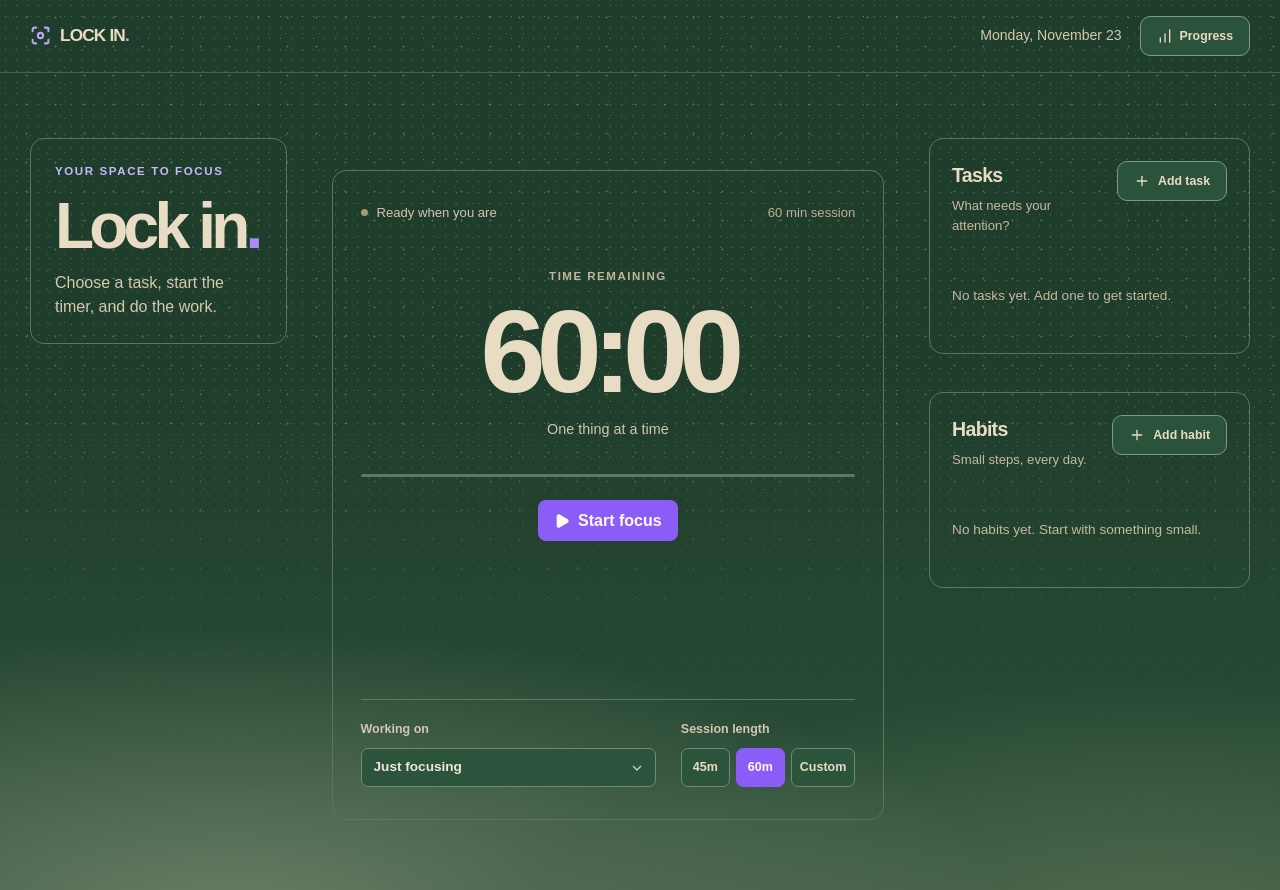
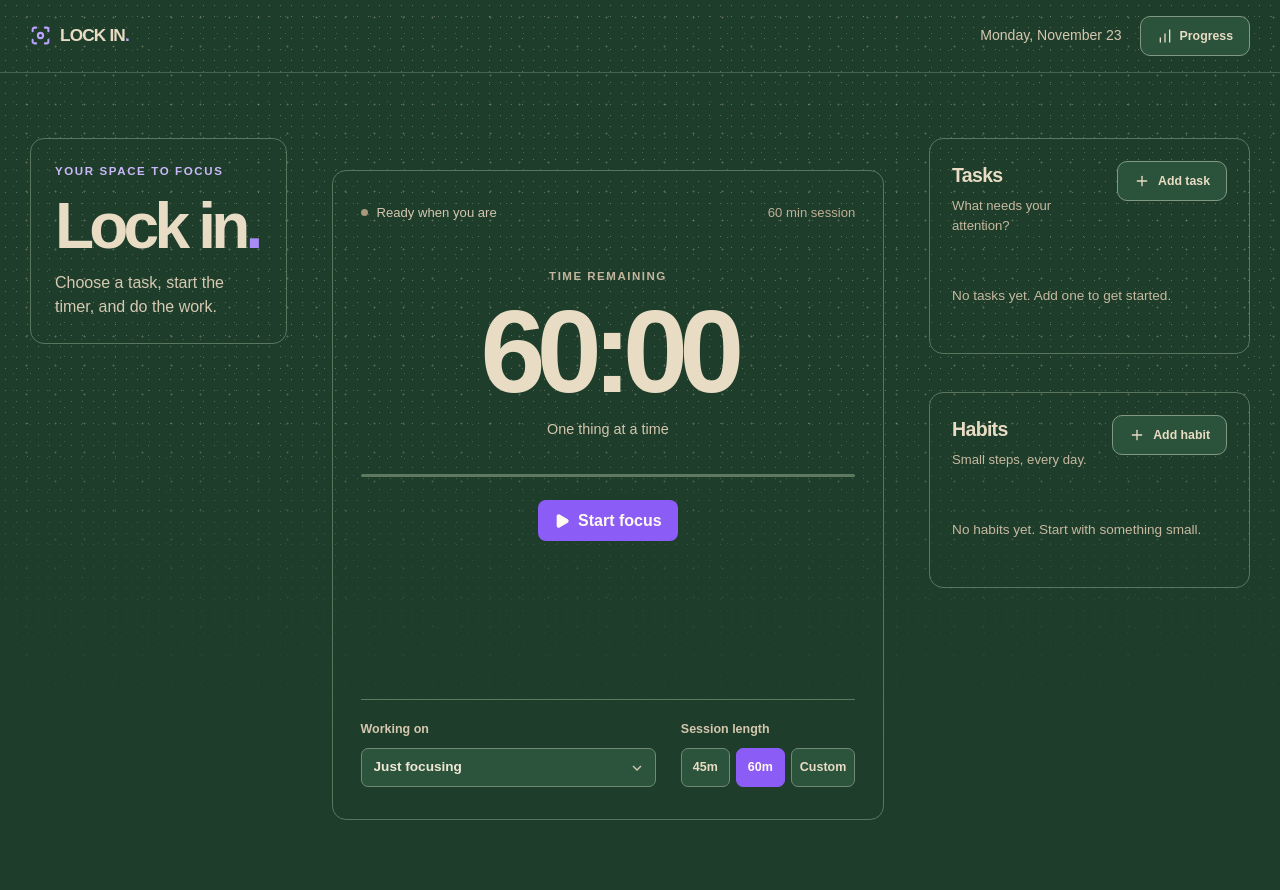
Before and after one commit to cmylog/lockin-app, a Next.js app: page / in a window 1280 px wide. Built offline with nearby package versions, Linux system fonts and the light colour scheme.

Commit message:
Use clean forest green at bottom of page

```diff
--- a/src/app/globals.css
+++ b/src/app/globals.css
@@ -78,10 +78,7 @@ button:focus-visible, input:focus-visible, select:focus-visible { outline: 2px s
   height: min(64vh, 650px);
   min-height: 420px;
   pointer-events: none;
-  background:
-    radial-gradient(ellipse 78% 72% at 18% 105%, #e8dcc455, transparent 78%),
-    radial-gradient(ellipse 65% 70% at 90% 112%, #c9c4a344, transparent 76%),
-    linear-gradient(to bottom, transparent, #294d36 85%);
+  background: linear-gradient(to bottom, transparent, #1f3d2b 85%);
 }
 .app-header, .focus-main { position: relative; z-index: 1; }
 .app-header { border-bottom: 1px solid #6a856b88; }
```
